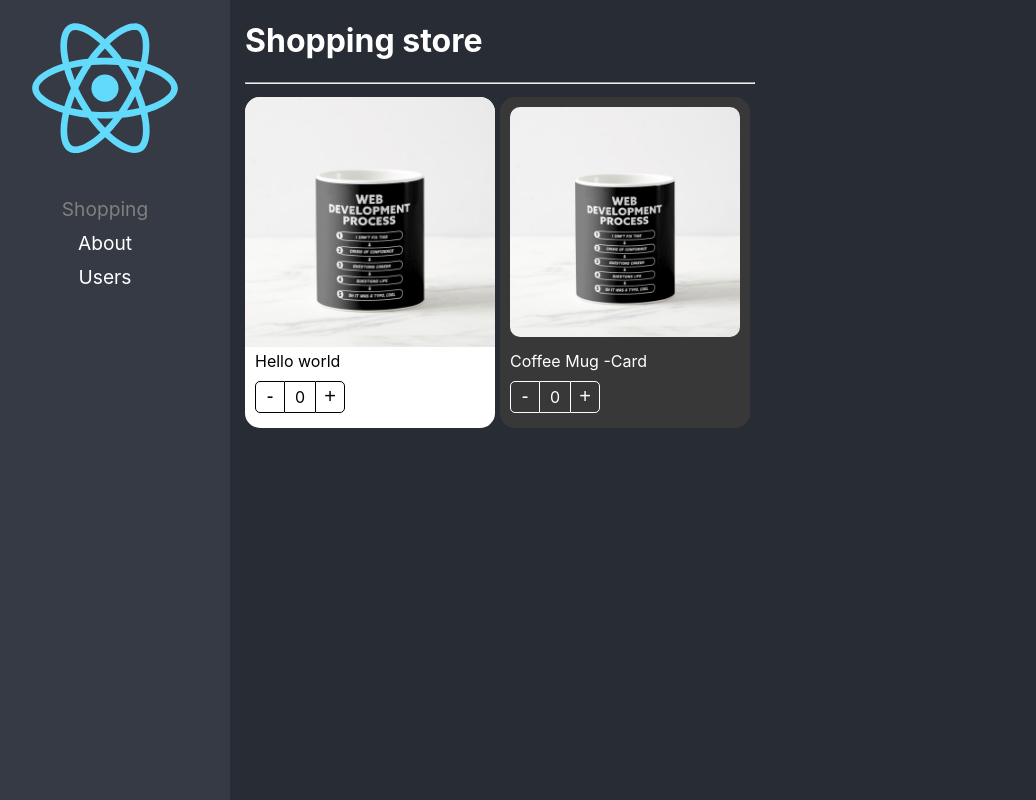
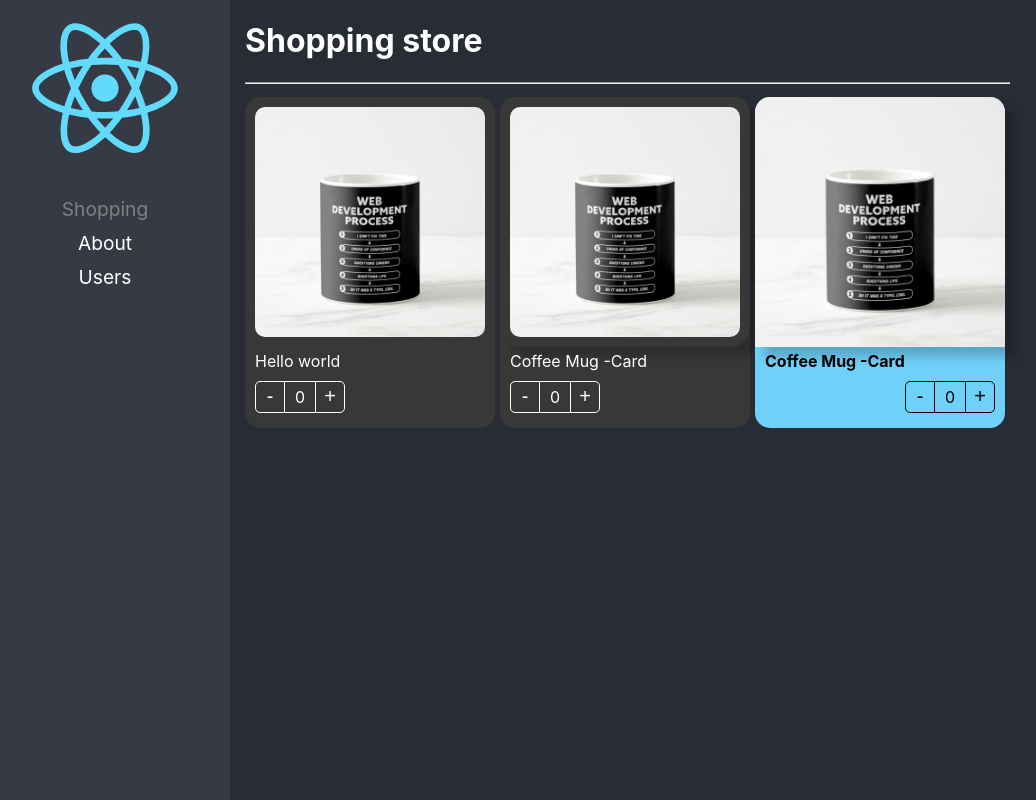
Before and after one commit to tradelatam/react-adv, a React (Create React App) app: page /home in a window 1280 px wide. Shown: the whole page, without its empty margins (20-1056 px from the left). Built offline with nearby package versions, Linux system fonts and the light colour scheme.

Commit message:
component extend styles listo

```diff
--- a/src/02-component-patterns/components/ProductButtons.tsx
+++ b/src/02-component-patterns/components/ProductButtons.tsx
@@ -1,18 +1,19 @@
-import { useContext } from 'react';
+import { CSSProperties, useContext } from 'react';
 import { ProductContext } from "./ProductCard";
 import styles from '../styles/styles.module.css';
 
 export interface Props {
     className?: string;
+    style?: CSSProperties;
 }
 
 
-export const ProductButtons = ( {className} : Props ) => {
+export const ProductButtons = ( {className, style} : Props ) => {
 
     const {increaseBy, counter} = useContext(ProductContext)
 
     return (
-        <div className={`${styles.buttonsContainer} ${className}`}>
+        <div className={`${styles.buttonsContainer} ${className}`} style={style}>
 
             <button
                 className={ styles.buttonMinus }
--- a/src/02-component-patterns/components/ProductCard.tsx
+++ b/src/02-component-patterns/components/ProductCard.tsx
@@ -1,6 +1,6 @@
 import styles from '../styles/styles.module.css';
 import { useProduct } from '../hooks/useProduct';
-import { createContext, ReactElement } from 'react';
+import { createContext, CSSProperties, ReactElement } from 'react';
 
 import {ProductContextProps, Product} from '../interfaces/interfaces';
 
@@ -12,10 +12,11 @@ export interface Props {
     product: Product,
     children?: ReactElement | ReactElement[];
     className?: string;
+    style?: CSSProperties;
 }
 
 
-export const ProductCard = ({ children, product, className }: Props) => {
+export const ProductCard = ({ children, product, className, style }: Props) => {
 
     const { counter, increaseBy } = useProduct();
 
@@ -25,7 +26,10 @@ export const ProductCard = ({ children, product, className }: Props) => {
             increaseBy,
             product
         }}>
-            <div className={ `${ styles.productCard } ${ className }` }>
+            <div
+                className={ `${ styles.productCard } ${ className }` }
+                style={style}
+            >
                 { children}
             </div>
 
--- a/src/02-component-patterns/components/ProductImage.tsx
+++ b/src/02-component-patterns/components/ProductImage.tsx
@@ -1,4 +1,4 @@
-import { useContext } from "react";
+import { CSSProperties, useContext } from "react";
 import { ProductContext } from "./ProductCard";
 import noImage from '../assets/no-image.jpg';
 import styles from '../styles/styles.module.css';
@@ -6,9 +6,10 @@ import styles from '../styles/styles.module.css';
 export interface Props {
     img?: string,
     className?: string;
+    style?: CSSProperties;
 }
 
-export const ProductImage = ({img='', className} : Props) => {
+export const ProductImage = ({img='', className, style} : Props) => {
 
     const {product} = useContext(ProductContext);
     let imageToShow ='';
@@ -22,6 +23,6 @@ export const ProductImage = ({img='', className} : Props) => {
     }
 
     return (
-        <img src={ imageToShow } alt="Product image" className={ `${styles.productImg} ${className}` } />
+        <img src={ imageToShow } alt="Product image" className={ `${styles.productImg} ${className}` } style={style} />
     )
 }
--- a/src/02-component-patterns/components/ProductTitle.tsx
+++ b/src/02-component-patterns/components/ProductTitle.tsx
@@ -1,4 +1,4 @@
-import { useContext } from "react";
+import { CSSProperties, useContext } from "react";
 import { ProductContext } from "./ProductCard";
 import styles from '../styles/styles.module.css';
 
@@ -6,13 +6,14 @@ import styles from '../styles/styles.module.css';
 export interface Props {
     title?: string,
     className?: string;
+    style?: CSSProperties;
 }
 
-export const ProductTitle = ({title, className}: Props) => {
+export const ProductTitle = ({title, className, style}: Props) => {
     const {product} = useContext(ProductContext);
 
     return (
-        <span className={`${className} ${styles.productDescription}`}>
+        <span className={`${className} ${styles.productDescription}`} style={style}>
             {title? title: product.title}
         </span>
     )
--- a/src/02-component-patterns/components/ShoppingPage.tsx
+++ b/src/02-component-patterns/components/ShoppingPage.tsx
@@ -17,19 +17,36 @@ export const ShoppingPage = () => {
           flexWrap: 'wrap'
         }}>
 
-          <ProductCard product={ product }>
-            <ProductCard.Image />
-            <ProductCard.Title title={'Hello world'}/>
-            <ProductCard.Buttons />
+          <ProductCard
+            product={ product }
+            className="bg-dark text-white"
+            >
+            <ProductCard.Image className={"custom-image"} />
+            <ProductCard.Title title={'Hello world'} className="text-white" />
+            <ProductCard.Buttons className="custom-buttons" />
           </ProductCard>
 
           <ProductCard
             product={ product }
             className="bg-dark text-white"
           >
-            <ProductImage className="custom-image"/>
-            <ProductTitle className="text-white"/>
+            <ProductImage className="custom-image" style={{ boxShadow: '10px 10px 10px rgba(0,0,0,0.2)' }}/>
+            <ProductTitle className="text-white" />
             <ProductButtons className="custom-buttons"/>
+          </ProductCard>
+
+          <ProductCard
+            product={ product }
+            style={{
+              backgroundColor: '#70D1F8'
+            }}
+          >
+            <ProductImage style={{ boxShadow: '10px 10px 10px rgba(0,0,0,0.2)' }}/>
+            <ProductTitle style={{ fontWeight: 'bold' }}/>
+            <ProductButtons style={{
+              display: 'flex',
+              justifyContent: 'end'
+            }}/>
           </ProductCard>
 
         </div>
```
Also changed, not shown: src/02-component-patterns/interfaces/interfaces.ts (+7 -7 lines).
